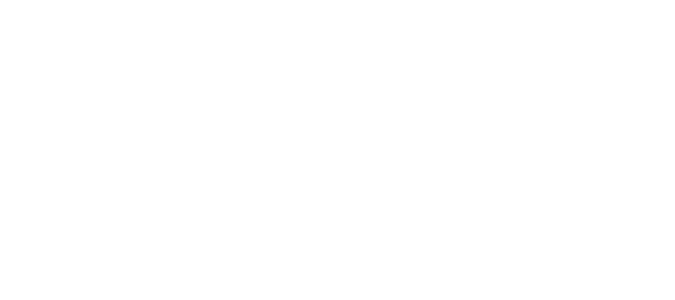
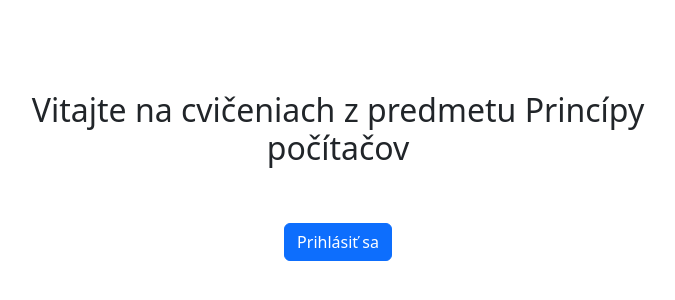
Before and after one commit to Dam297/TIA_Cvicenia-Principy-pocitacov, a React (Vite) app in the folder app-fe/: page /login in a window 1280 px wide. Before the commit this address had no page. Shown: the part 224-524 px from the top of the page, without its empty margins (302-977 px from the left). Built offline with nearby package versions, Linux system fonts and the light colour scheme.

Commit message:
Create LoginPage
Create LoginPage

```diff
--- a/app-fe/src/App.jsx
+++ b/app-fe/src/App.jsx
@@ -5,6 +5,7 @@
 import FinalExerciseTestPage from './pages/FinalExerciseTestPage';
 import SuccessStudentsPage from './pages/SuccessStudentsPage';
 import TestQuestionPage from './pages/TestQuestionPage';
+import LoginPage from './pages/LoginPage';
 import { useState } from "react";
 
 
@@ -46,6 +47,11 @@
             element={<TestQuestionPage par={par} setPar={setPar}/>}
           >
           </Route>
+          <Route
+            path="/login"
+            element={<LoginPage />}
+          >
+          </Route>
         </Routes>
 
       </BrowserRouter>
--- /dev/null
+++ b/app-fe/src/components/HeaderBig.jsx
@@ -0,0 +1,11 @@
+function Header({ name }) {
+    return (
+        <div className="row align-items-center justify-content-center">
+            <div className="col-8">
+                <h2 className="text-center">{name}</h2>
+            </div>
+        </div>
+    );
+}
+
+export default Header
--- a/app-fe/src/components/Nav.jsx
+++ b/app-fe/src/components/Nav.jsx
@@ -34,7 +34,7 @@
                         </li>
 
                         <li className="nav-item">
-                            <Link className="nav-link" to="/">
+                            <Link className="nav-link" to="/login">
                                 Odhlásiť sa
                             </Link>
                         </li>
--- /dev/null
+++ b/app-fe/src/pages/LoginPage.jsx
@@ -0,0 +1,22 @@
+import HeaderBig from "../components/HeaderBig";
+import Button from "../components/Button";
+
+
+
+function LoginPage() {
+    const header = "Vitajte na cvičeniach z predmetu Princípy počítačov";
+
+    return <>
+        <div className="d-flex flex-column justify-content-center  vh-100">
+            <HeaderBig name={header} />
+
+            <div className="row justify-content-center align-items-center mt-5">
+                <div className="col-auto">
+                    <Button text={"Prihlásiť sa"} where={"/"} />
+                </div>
+            </div>
+        </div>
+    </>
+}
+
+export default LoginPage
```
